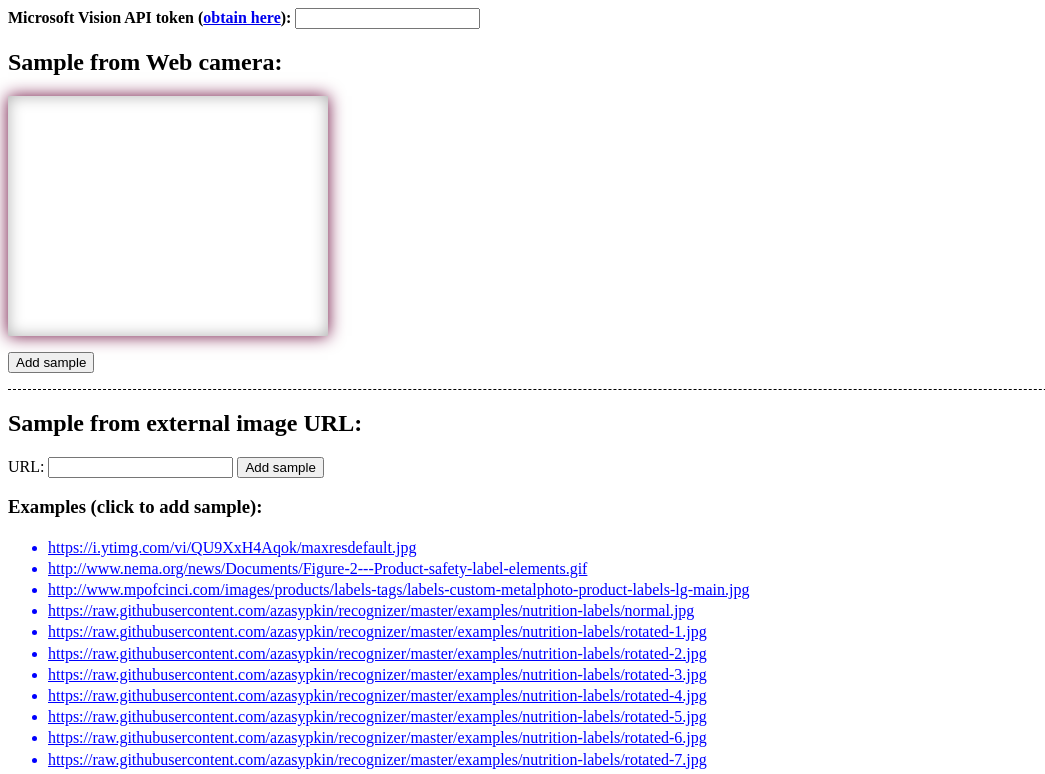
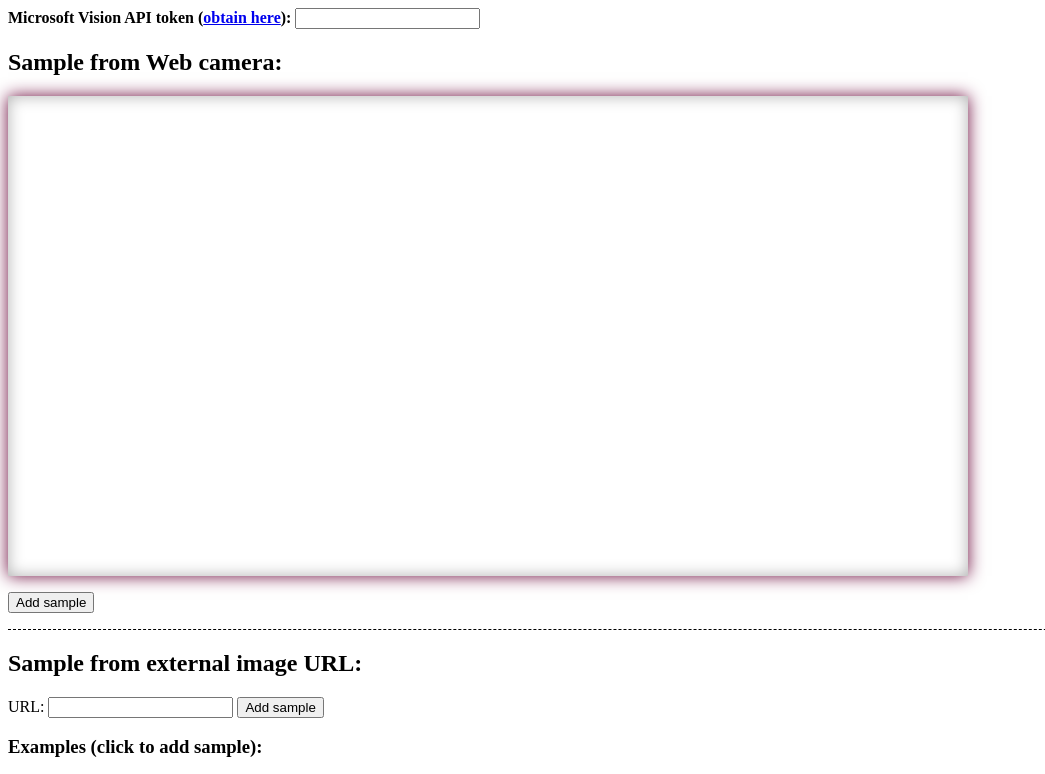
Before and after one commit to azasypkin/recognizer, a website with bundled scripts: page src/index.html in a window 1280 px wide. Shown: the top 774 px of the page, without its empty margins (0-1045 px from the left). Built offline with nearby package versions, Linux system fonts and the light colour scheme.

Commit message:
Use bigger camera view finder.

```diff
--- a/src/css/app.css
+++ b/src/css/app.css
@@ -4,8 +4,9 @@
 
 .video__preview {
   display: block;
-  width: 320px;
-  height: 240px;
+  width: 100%;
+  max-width: 60rem;
+  height: auto;
   margin-bottom: 1rem;
   box-shadow: inset 0 0 1em #b1b1b1, 0 0 1em #6d0b3d;
 }
--- a/src/js/video-manager.js
+++ b/src/js/video-manager.js
@@ -3,7 +3,7 @@ const p = Object.freeze({
 });
 
 export default class VideoManager {
-  getMediaStream(video = true, audio = false) {
+  getMediaStream(video = { facingMode: 'environment' }, audio = false) {
     // Older browsers might not implement mediaDevices at all, so we set an
     // empty object first.
     if(navigator.mediaDevices === undefined) {
```
